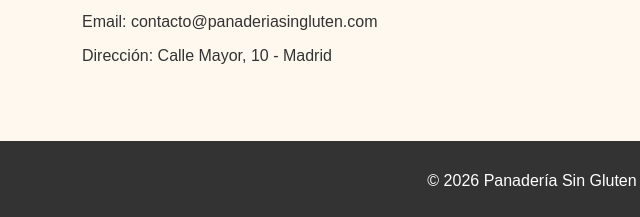
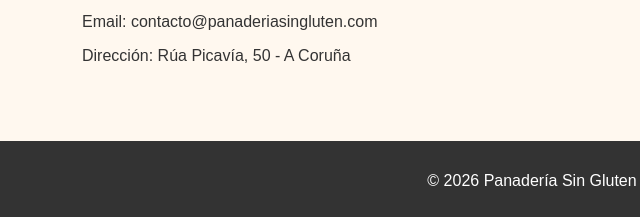
Before and after one commit to Nur-L/proyecto_ud1_lamazares_guerreiro, a plain HTML site: page index.html in a window 1280 px wide. Shown: the part 670-887 px from the top of the page, 108-748 px from the left. Drawn offline with Linux system fonts and the light colour scheme; a script that the page names is missing.

Commit message:
Modifico dirección para Merge conflicto

```diff
--- a/index.html
+++ b/index.html
@@ -49,7 +49,7 @@
             <h2>Contacto</h2>
             <p>Teléfono: 912 345 678</p>
             <p>Email: contacto@panaderiasingluten.com</p>
-            <p>Dirección: Calle Mayor, 10 - Madrid</p>
+            <p>Dirección: Rúa Picavía, 50 - A Coruña</p>
         </section>
 
     </main>
```
